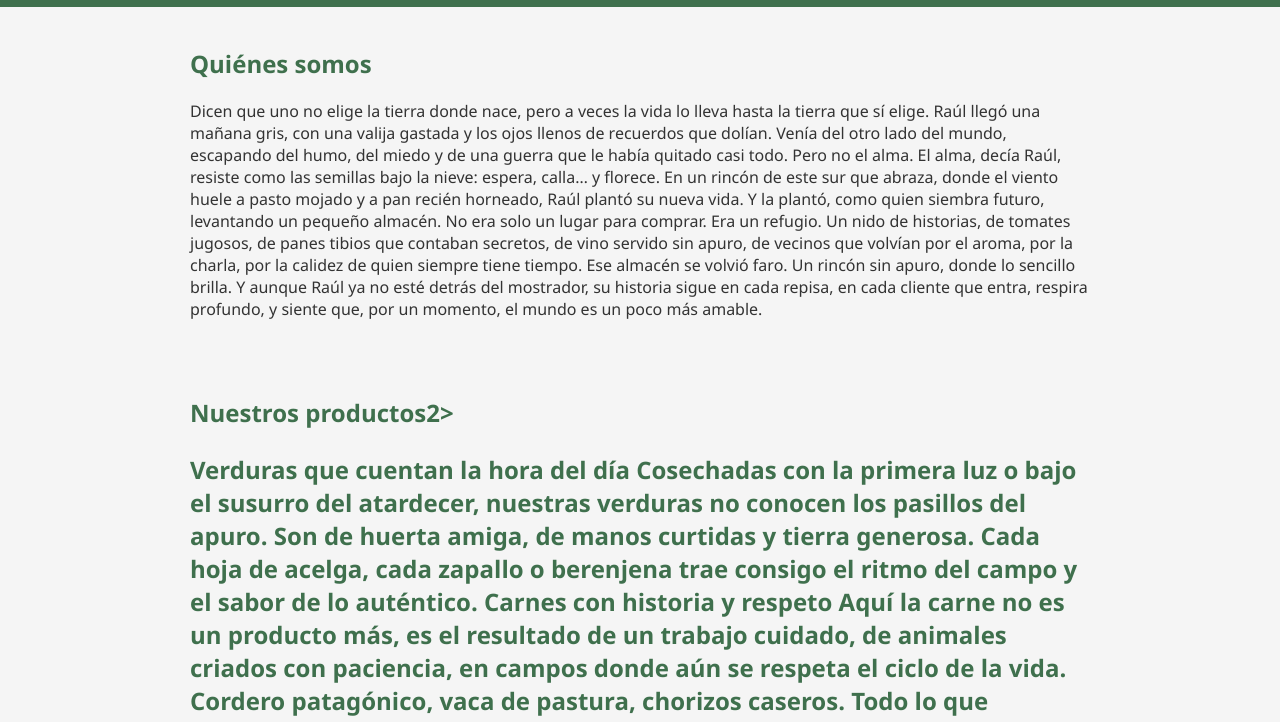
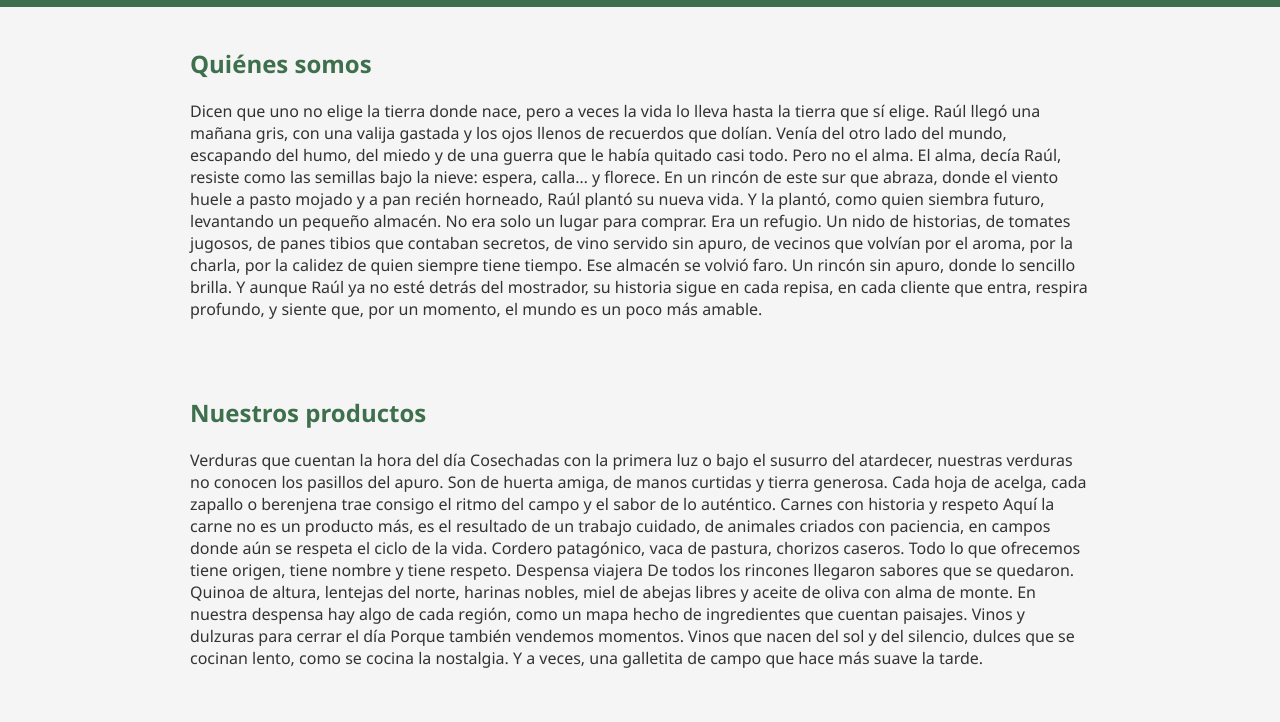
Before and after one commit to matequintero/Almacen, a plain HTML site: page index.html in a window 1280 px wide. Shown: the part 73-795 px from the top of the page. Drawn offline with Linux system fonts and the light colour scheme.

Commit message:
Update index.html

```diff
--- a/index.html
+++ b/index.html
@@ -79,7 +79,7 @@ Y aunque Raúl ya no esté detrás del mostrador, su historia sigue en cada repi
 </section>
 
 <section id="Mercaderia">
-  <h2>Nuestros productos2>
+  <h2>Nuestros productos</h2>
   <p>Verduras que cuentan la hora del día
 Cosechadas con la primera luz o bajo el susurro del atardecer,
 nuestras verduras no conocen los pasillos del apuro.
```
